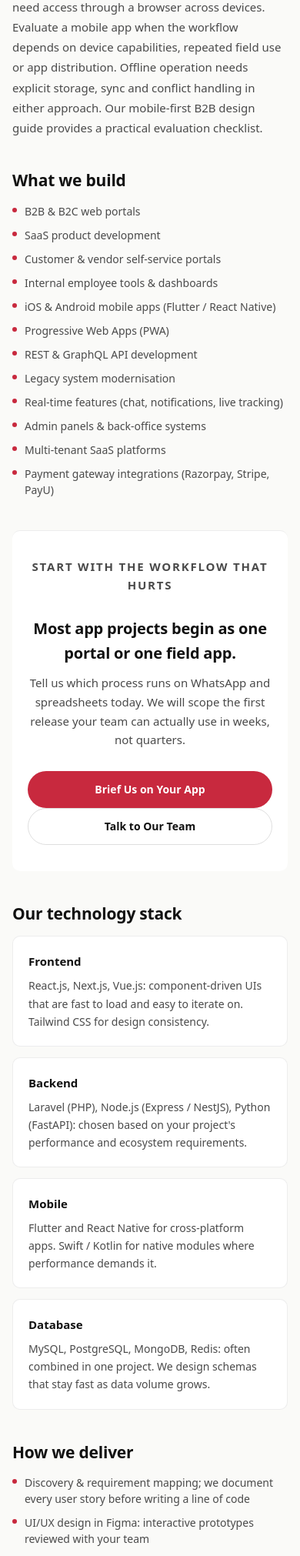
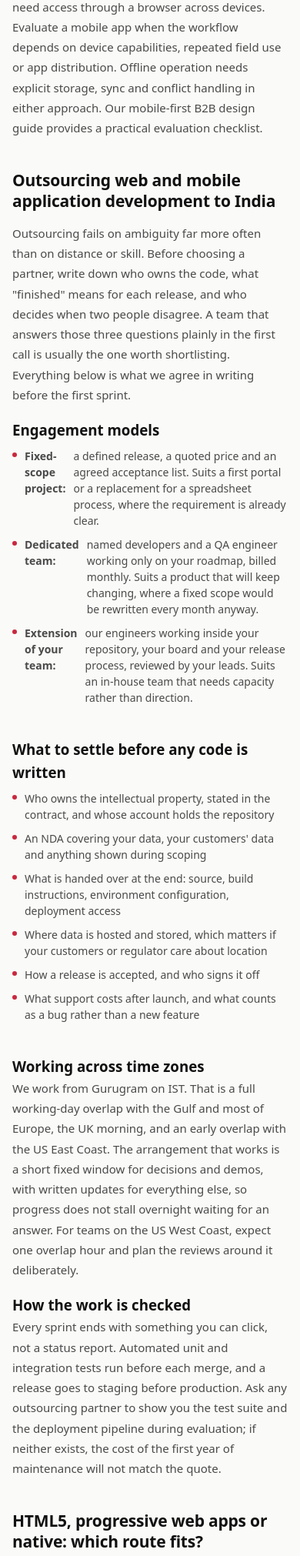
Before and after one commit to sumit245/dnd-p, a PHP site: page /dashandots/services/web-mobile-apps/ in a window 390 px wide. Shown: the part 2071-4093 px from the top of the page at 77% size. Run offline with PHP 8.4, Linux system fonts and the light colour scheme; some libraries are stand-ins or nearby versions.

Commit message:
feat: target the queries that already reach these pages
GSC, India only, last 3 months: every commercial query reaching
/services/web-mobile-apps/ sat at position 54-94 with zero clicks. Three
of those queries contain "outsourcing", a word that appeared nowhere on
the site; one asks for HTML5, which appeared once, on the homepage.

web-mobile-apps gains the two sections that gap implies - engagement
models, what to agree before work starts, time zones and verification;
then HTML5 and PWA against native - plus six FAQs with FAQPage schema.
1,341 to 2,455 words. The title now carries "Custom", which the previous
one dropped despite three target queries using it.

erp-development takes "Company" into its title for the same reason. CRM
keeps its place in the description and the H2.

The blog script adds an "agentic engineering for software development
teams" section to the agentic-AI post: the phrase is a target query and
the post covers everything except the team practice itself. The post
lives in the blogs table, so the script runs once per environment.

Co-Authored-By: Claude Opus 5 <noreply@anthropic.com>

```diff
--- a/index.php
+++ b/index.php
@@ -473,7 +473,7 @@ if ($heroDescription === '') {
               <li>Native‑like mobile apps (Flutter, React Native)</li>
               <li>PWAs and admin consoles</li>
             </ul>
-            <a href="<?= BASE_PATH ?>/services/web-mobile-apps/" class="service-learn-more">Explore web &amp; mobile app development &#x2192;</a>
+            <a href="<?= BASE_PATH ?>/services/web-mobile-apps/" class="service-learn-more">Explore custom web &amp; mobile app development &#x2192;</a>
           </article>
           <article class="service-card reveal reveal-delay-1">
             <div class="service-icon" aria-hidden="true"><svg viewBox="0 0 22 22" xmlns="http://www.w3.org/2000/svg"
--- a/services/erp-development/index.php
+++ b/services/erp-development/index.php
@@ -1,6 +1,8 @@
 <?php
 require __DIR__ . '/../../includes/config.php';
-$page['title']       = 'Custom ERP & CRM Development India | Dashandots';
+// 48 chars. 'Company' is in the query set this page is aimed at; CRM keeps
+// its place in the description and in the H2 below.
+$page['title']       = 'Custom ERP Development Company India | Dashandots';
 $page['description'] = 'Custom ERP and CRM development for Indian SMEs. Plan modules, Tally integrations, data migration and a phased rollout with Dashandots.';
 $page['keywords']    = 'custom ERP development India, ERP software development company, enterprise resource planning India, ERP for SME India, CRM development India';
 $page['canonical']   = SITE_URL . '/services/erp-development/';
--- a/services/web-mobile-apps/index.php
+++ b/services/web-mobile-apps/index.php
@@ -1,12 +1,15 @@
 <?php
 require __DIR__ . '/../../includes/config.php';
 
-$page['title']       = 'Web & Mobile App Development India | Dashandots';
-$page['description'] = 'Custom web and mobile app development: React, Laravel, Node.js, Flutter and React Native. Scalable, fast apps built for Indian businesses.';
+// 53 chars. 'Custom' and 'India' both carry query volume; see GSC India
+// 3-month export, 15 Nov 2026, where every commercial query reaching this
+// page sat at position 54-94.
+$page['title']       = 'Custom Web & Mobile App Development India | Dashandots';
+$page['description'] = 'Custom web and mobile app development and outsourcing in India. Flutter, React Native, Laravel and Node.js, with IP ownership agreed up front.';
 $page['canonical']   = SITE_URL . '/services/web-mobile-apps/';
 $page['og_title']    = 'Custom Web & Mobile App Development | Dashandots Technology';
 $page['og_desc']     = $page['description'];
-$page['keywords']    = 'web application development company India, mobile app development India, Flutter app development, React Native app development, Laravel development services India, custom portal development';
+$page['keywords']    = 'custom mobile app development India, web and mobile application outsourcing services India, custom web app development and outsourcing India, HTML5 mobile app development services India, Flutter app development, React Native app development, Laravel development services India';
 $page['active_nav']  = 'services';
 
 
@@ -19,6 +22,7 @@ $serviceSchema = service_schema([
     'Mobile app development',
     'Cross-platform app development (Flutter, React Native)',
     'API and backend development',
+    'Web and mobile application outsourcing',
   ],
   'description' => $page['description'],
   'catalogName' => 'Web and mobile app services',
@@ -37,6 +41,44 @@ $page['jsonld'][] = breadcrumb_schema_jsonld(breadcrumb_schema([
   ['name' => 'Services', 'url' => '/#services'],
   ['name' => 'Web & Mobile Apps', 'url' => '/services/web-mobile-apps/'],
 ]));
+
+$faqs = [
+  [
+    'q' => 'What does it cost to outsource app development to India?',
+    'a' => 'There is no list price, because the cost follows the screens, the integrations and the number of platforms. Ask any vendor to separate four figures: the build, the third-party and hosting charges, the handover, and the support year. A one-portal first release is a different order of cost from a portal plus an iOS and Android app with offline sync. Get the breakdown in writing before comparing quotes, because a single headline number hides which of those four is missing.',
+  ],
+  [
+    'q' => 'Who owns the source code and the intellectual property?',
+    'a' => 'You should, and it should say so in the contract rather than being assumed. Agree before work starts that the repository is in your organisation\'s account or transferred to it at handover, that the IP in the work product is assigned to you, and that any third-party or open-source components are listed with their licences. Ask what you would receive on the day the engagement ends: source, build instructions, environment configuration and deployment access.',
+  ],
+  [
+    'q' => 'Can you work alongside our in-house team and across time zones?',
+    'a' => 'Yes. We are in Gurugram on IST, which gives a full working-day overlap with the Gulf, most of Europe and the UK morning, and an early-morning overlap with the US East Coast. For teams further west, the practical arrangement is a fixed overlap window for decisions and asynchronous written updates for everything else. If your developers are reviewing our pull requests, agree the branch, review and release conventions at the start rather than discovering them in week three.',
+  ],
+  [
+    'q' => 'Do you build HTML5 and progressive web apps, or native apps?',
+    'a' => 'Both, and the choice should follow the workflow. An HTML5 or progressive web app is installed from the browser, updates without an app store review and suits internal tools, dashboards and customer portals. Choose native, or Flutter and React Native compiled to native, when the app needs reliable background work, hardware access such as barcode or BLE, push notifications people must not miss, or app store distribution. Offline operation is possible either way, but it needs explicit storage, sync and conflict handling and is never free.',
+  ],
+  [
+    'q' => 'How long does a first release take?',
+    'a' => 'For one portal or one field app with a defined scope, plan in weeks rather than quarters: discovery and prototypes first, then two-week sprints with something you can click at the end of each. What stretches a timeline is almost never the code; it is unavailable test data, integrations whose documentation turns out to be wrong, and decisions waiting on someone who is not in the review. Name the decision-maker before the first sprint.',
+  ],
+  [
+    'q' => 'What happens after launch?',
+    'a' => 'Agree the support arrangement before go-live, not after the first incident. Decide who holds production access, how an issue is reported and how quickly it is acknowledged, who pays for third-party services, and how new features are quoted once the build is finished. We hand over source, environment configuration and deployment steps regardless of whether you keep us on for support.',
+  ],
+];
+
+$faqSchema = [
+  '@context'   => 'https://schema.org',
+  '@type'      => 'FAQPage',
+  'mainEntity' => array_map(static fn(array $f): array => [
+    '@type'          => 'Question',
+    'name'           => $f['q'],
+    'acceptedAnswer' => ['@type' => 'Answer', 'text' => strip_tags($f['a'])],
+  ], $faqs),
+];
+$page['jsonld'][] = '<script type="application/ld+json">' . json_encode($faqSchema, JSON_UNESCAPED_SLASHES | JSON_UNESCAPED_UNICODE) . '</script>';
 ?>
 <!DOCTYPE html>
 <html lang="en">
@@ -52,7 +94,7 @@ $page['jsonld'][] = breadcrumb_schema_jsonld(breadcrumb_schema([
     <!-- HERO -->
     <div class="svc-hero">
       <p class="page-label">Services &rsaquo; Web &amp; Mobile Apps</p>
-      <h1>Custom web and mobile app development</h1>
+      <h1>Custom web and mobile app development in India</h1>
       <p class="lead">Dashandots builds browser-based portals and mobile applications for customer, employee and field-team workflows. We scope the screens, permissions, integrations and device requirements before choosing a web, cross-platform or native approach.</p>
       <div class="hero-actions">
         <a href="<?= BASE_PATH ?>/#ai-brief" class="btn btn-primary" data-track="cta" data-cta-location="webapps-hero">Scope Your App</a>
@@ -93,6 +135,38 @@ $page['jsonld'][] = breadcrumb_schema_jsonld(breadcrumb_schema([
 
     <h2>Should you build a web app or a mobile app?</h2>
     <p>A web app is a useful starting point when users need access through a browser across devices. Evaluate a mobile app when the workflow depends on device capabilities, repeated field use or app distribution. Offline operation needs explicit storage, sync and conflict handling in either approach. Our <a href="<?= BASE_PATH ?>/blog/mobile-first-design-b2b">mobile-first B2B design guide</a> provides a practical evaluation checklist.</p>
+
+    <!-- OUTSOURCING -->
+    <h2>Outsourcing web and mobile application development to India</h2>
+    <p class="svc-body-text">Outsourcing fails on ambiguity far more often than on distance or skill. Before choosing a partner, write down who owns the code, what "finished" means for each release, and who decides when two people disagree. A team that answers those three questions plainly in the first call is usually the one worth shortlisting. Everything below is what we agree in writing before the first sprint.</p>
+
+    <h3>Engagement models</h3>
+    <ul class="svc-includes">
+      <li><strong>Fixed-scope project:</strong> a defined release, a quoted price and an agreed acceptance list. Suits a first portal or a replacement for a spreadsheet process, where the requirement is already clear.</li>
+      <li><strong>Dedicated team:</strong> named developers and a QA engineer working only on your roadmap, billed monthly. Suits a product that will keep changing, where a fixed scope would be rewritten every month anyway.</li>
+      <li><strong>Extension of your team:</strong> our engineers working inside your repository, your board and your release process, reviewed by your leads. Suits an in-house team that needs capacity rather than direction.</li>
+    </ul>
+
+    <h3>What to settle before any code is written</h3>
+    <ul class="svc-includes">
+      <li>Who owns the intellectual property, stated in the contract, and whose account holds the repository</li>
+      <li>An NDA covering your data, your customers' data and anything shown during scoping</li>
+      <li>What is handed over at the end: source, build instructions, environment configuration, deployment access</li>
+      <li>Where data is hosted and stored, which matters if your customers or regulator care about location</li>
+      <li>How a release is accepted, and who signs it off</li>
+      <li>What support costs after launch, and what counts as a bug rather than a new feature</li>
+    </ul>
+
+    <h3>Working across time zones</h3>
+    <p class="svc-body-text">We work from Gurugram on IST. That is a full working-day overlap with the Gulf and most of Europe, the UK morning, and an early overlap with the US East Coast. The arrangement that works is a short fixed window for decisions and demos, with written updates for everything else, so progress does not stall overnight waiting for an answer. For teams on the US West Coast, expect one overlap hour and plan the reviews around it deliberately.</p>
+
+    <h3>How the work is checked</h3>
+    <p class="svc-body-text">Every sprint ends with something you can click, not a status report. Automated unit and integration tests run before each merge, and a release goes to staging before production. Ask any outsourcing partner to show you the test suite and the deployment pipeline during evaluation; if neither exists, the cost of the first year of maintenance will not match the quote.</p>
+
+    <h2>HTML5, progressive web apps or native: which route fits?</h2>
+    <p class="svc-body-text">The cross-platform question is usually asked as a cost question, but it is really a capability question. An HTML5 or progressive web app is built once with web technology, installs from the browser, and updates without an app store review. That makes it a strong fit for internal tools, admin dashboards and customer-facing portals, and it is usually the cheapest route to something usable on every device.</p>
+    <p class="svc-body-text">Choose native, or Flutter and React Native compiled to native, when the workflow depends on the device: reliable background location for field staff, barcode or Bluetooth hardware, push notifications that must not be missed, or distribution through the Play Store and App Store. Offline operation is achievable on both routes, but it is a design decision with real cost in either, because storage, synchronisation and conflict resolution all have to be specified rather than assumed.</p>
+    <p class="svc-body-text">In practice most of the business systems we build start as a web application, and a mobile app follows for the one group of users, usually field or warehouse staff, whose work genuinely needs it.</p>
 
     <!-- WHAT WE BUILD -->
     <h2>What we build</h2>
@@ -167,6 +241,25 @@ $page['jsonld'][] = breadcrumb_schema_jsonld(breadcrumb_schema([
       <li>Travel &amp; hospitality</li>
     </ul>
 
+    <h2>Frequently asked questions</h2>
+    <div class="faq-list">
+      <?php foreach ($faqs as $i => $faq): ?>
+        <div class="faq-item">
+          <button type="button" class="faq-q" aria-expanded="false" id="faq-q-<?= $i ?>" aria-controls="faq-a-<?= $i ?>">
+            <span><?= htmlspecialchars($faq['q']) ?></span>
+            <svg viewBox="0 0 24 24" fill="none" stroke="currentColor" stroke-width="2" aria-hidden="true">
+              <path d="M6 9l6 6 6-6" stroke-linecap="round" stroke-linejoin="round"/>
+            </svg>
+          </button>
+          <div class="faq-a" id="faq-a-<?= $i ?>" role="region" aria-labelledby="faq-q-<?= $i ?>">
+            <div class="faq-a-inner">
+              <p><?= $faq['a'] ?></p>
+            </div>
+          </div>
+        </div>
+      <?php endforeach; ?>
+    </div>
+
     <!-- CTA -->
     <div class="svc-cta-strip">
       <p class="page-label">Let's build together</p>
```
Also changed, not shown: scripts/add-agentic-engineering-section.php (added, +94 -0 lines).
